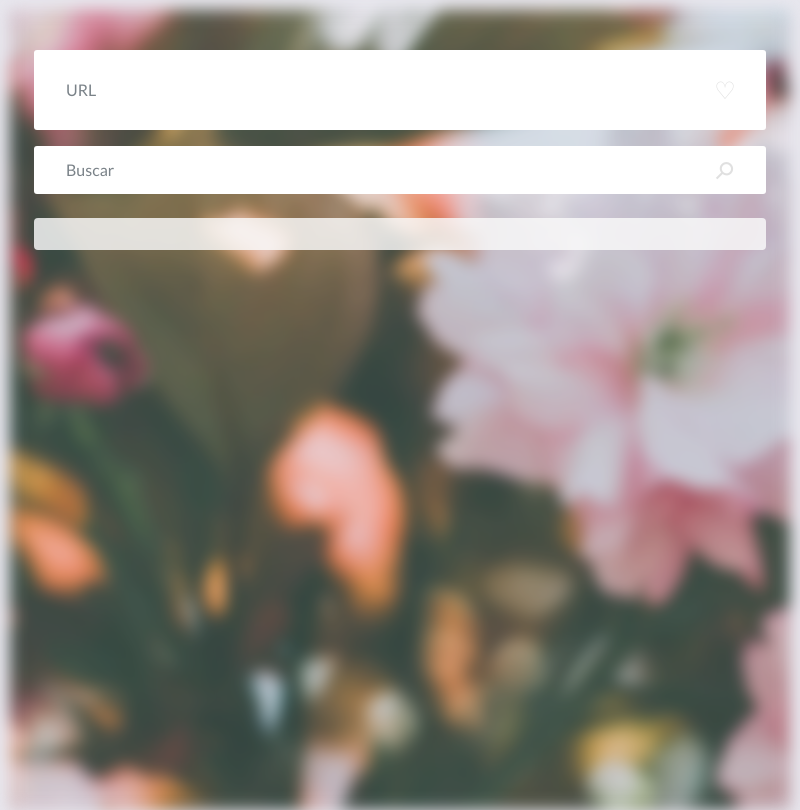
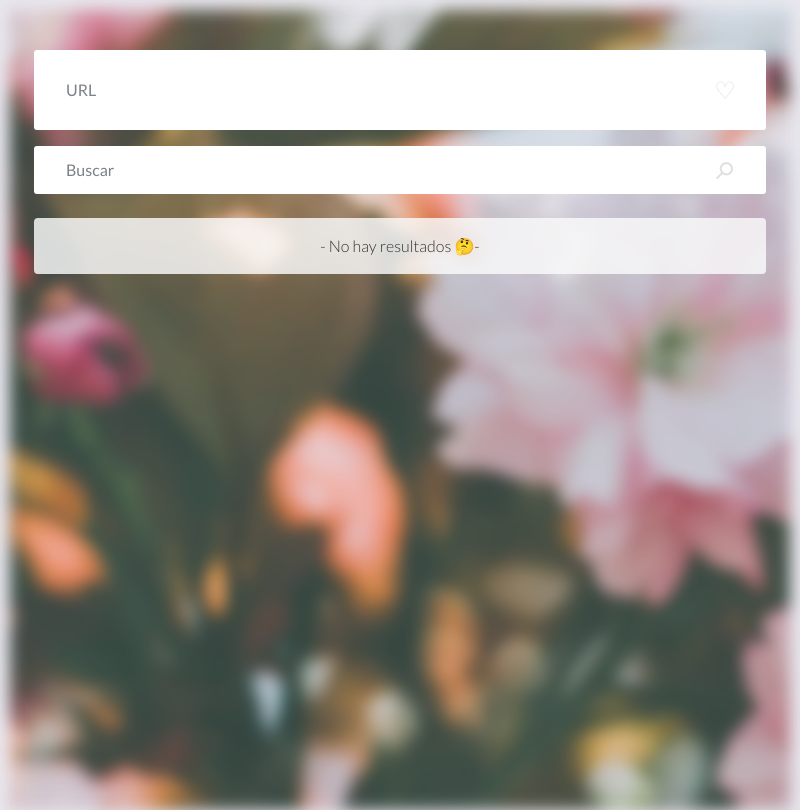
Before and after one commit to karinaestaba/marcadores-app, an Electron app: page index.html in a window 800 px wide. Drawn offline with Linux system fonts and the light colour scheme; no server answers.

Commit message:
+ Mensaje para resultados no encontrados.

```diff
--- a/assets/css/style.css
+++ b/assets/css/style.css
@@ -212,6 +212,15 @@ button[disabled]{
     transition: color 1s;
 }
 
+.no-results{
+    text-align: center;
+    background: rgba(250, 250, 250, 0.822);
+    text-overflow: ellipsis;
+    color: #333333;
+    padding: 1rem;
+    border-radius: .25rem;
+}
+
 @media (min-width: 768px){
     .list-group{
         grid-template-columns: 1fr 1fr;
--- a/assets/js/renderer.js
+++ b/assets/js/renderer.js
@@ -99,9 +99,15 @@ class Bookmark{
 
     showBookmarks(){
         let bookmarksList = this.getLinks();
-        let html = bookmarksList.map(this.generateBookmarkHTML).join('');
 
-        this.bookmarks.innerHTML = `<ul class="list-group">${html}</ul>`;
+        if(bookmarksList.length > 0){
+            let html = bookmarksList.map(this.generateBookmarkHTML).join('');
+
+            this.bookmarks.innerHTML = `<ul class="list-group">${html}</ul>`;
+        }
+        else{
+            this.bookmarks.innerHTML = '<p class="no-results">- No hay resultados 🤔-</p>'
+        }
     }
 
     deleteBookmarks(){
```
